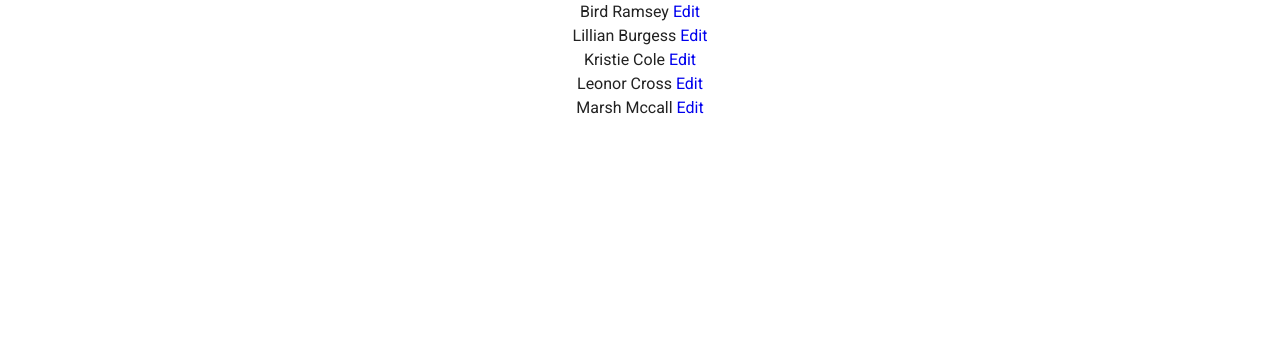
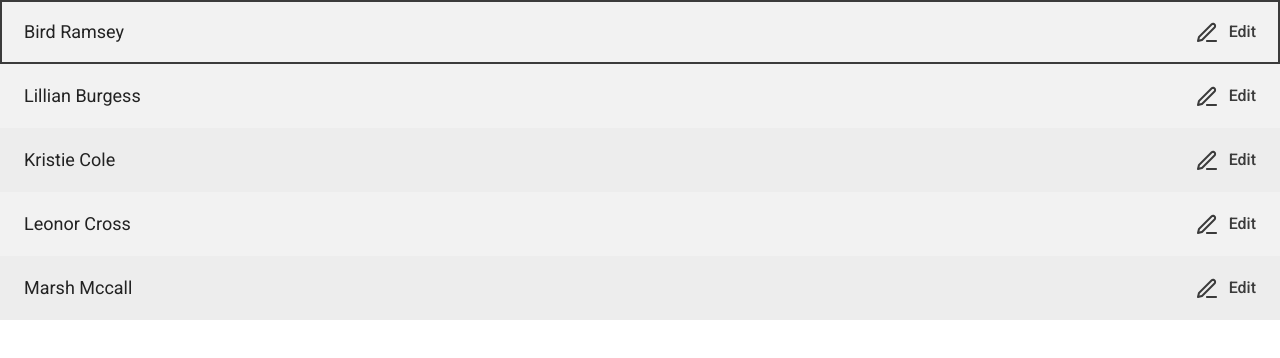
Before and after one commit to kepler003/forte, a React (Create React App) app: page / in a window 1280 px wide. Shown: the top 358 px of the page. Built offline with nearby package versions, Linux system fonts and the light colour scheme; data requests are answered from the project's data file.

Commit message:
Create ListItem component

```diff
--- a/src/InternList.jsx
+++ b/src/InternList.jsx
@@ -1,5 +1,5 @@
 import React, { useEffect, useState } from 'react';
-import { NavLink } from 'react-router-dom';
+import ListItem from './components/ListItem/ListItem';
 
 const InternList = () => {
   const [interns, setInterns] = useState([]);
@@ -14,13 +14,11 @@ const InternList = () => {
   }, []);
 
   return (
-    <div>
-      {interns.map((u) => (
-        <div key={u.id}>
-          {u.name} <NavLink to={`/interns/${u.id}`}>Edit</NavLink>
-        </div>
+    <ul style={{ listStyle: 'none' }}>
+      {interns.map(({ id, name }) => (
+        <ListItem key={id} id={id} name={name} />
       ))}
-    </div>
+    </ul>
   );
 };
 
--- /dev/null
+++ b/src/components/ListItem/ListItem.jsx
@@ -0,0 +1,19 @@
+import ButtonSecondary from '../ButtonSecondary/ButtonSecondary';
+import cls from './ListItem.module.css';
+
+const ListItem = ({ id, name, ...props }) => {
+  return (
+    <li className={cls.li} {...props}>
+      <span className={[cls.label, 'text-l'].join(' ')}>{name}</span>
+      <ButtonSecondary
+        to={`/interns/${id}`}
+        icon='edit'
+        className={cls.editBtn}
+      >
+        Edit
+      </ButtonSecondary>
+    </li>
+  );
+};
+
+export default ListItem;
--- /dev/null
+++ b/src/components/ListItem/ListItem.module.css
@@ -0,0 +1,24 @@
+.li {
+  display: flex;
+  align-items: center;
+  padding: 0.8rem 2.4rem;
+  background-color: var(--color-base-5);
+}
+
+.li:nth-child(even) {
+  background-color: var(--color-base-6);
+}
+
+.li:hover {
+  padding: 0.6rem 2.2rem;
+  background-color: var(--color-base-6);
+  border: 0.2rem solid var(--color-base-2);
+}
+
+.label {
+  margin-right: auto;
+}
+
+.editBtn {
+  padding-right: 0;
+}
```
